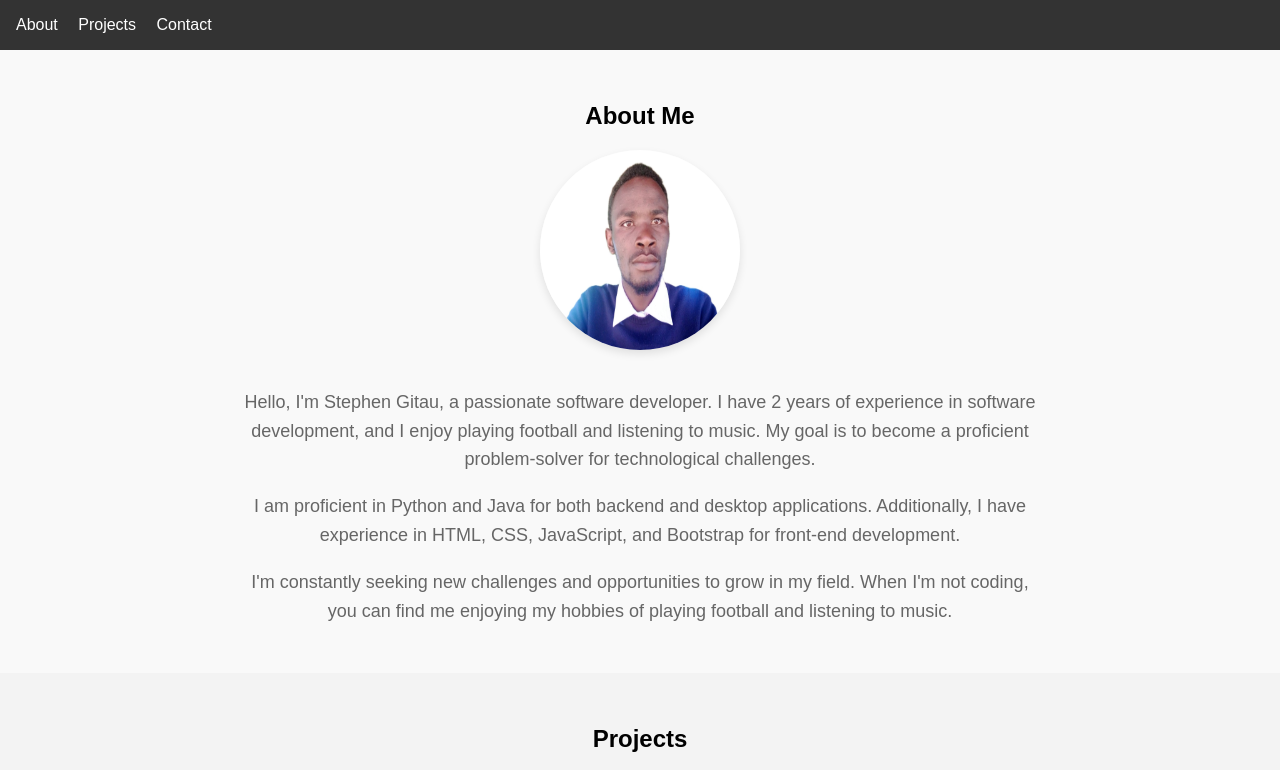
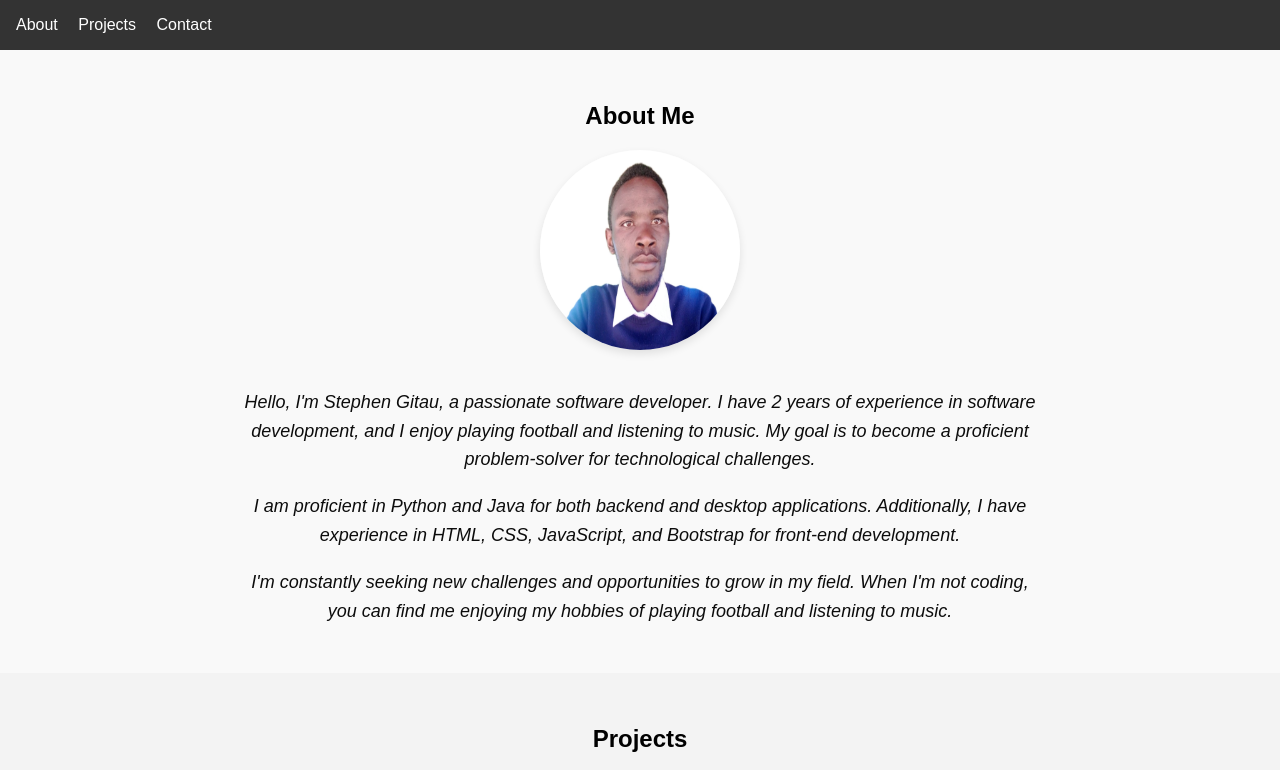
Before and after one commit to Stevo999/stephengitau, a plain HTML site: page index.html in a window 1280 px wide. Shown: the top 770 px of the page. Drawn offline with Linux system fonts and the light colour scheme.

Commit message:
second commit

```diff
--- a/styles.css
+++ b/styles.css
@@ -65,8 +65,9 @@ section#about {
 .about-content p {
     font-size: 18px;
     line-height: 1.6;
-    color: #666;
+    color: #0c0c0c;
     margin-bottom: 1rem;
+    font-style: italic;
 }
 
 .about-content p strong {
```
